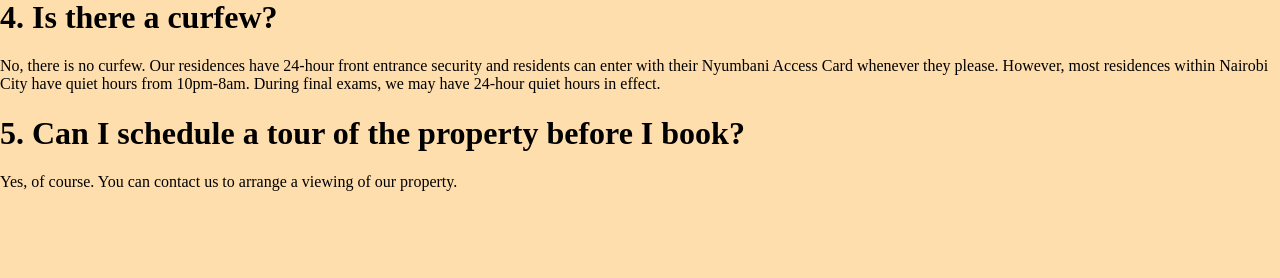
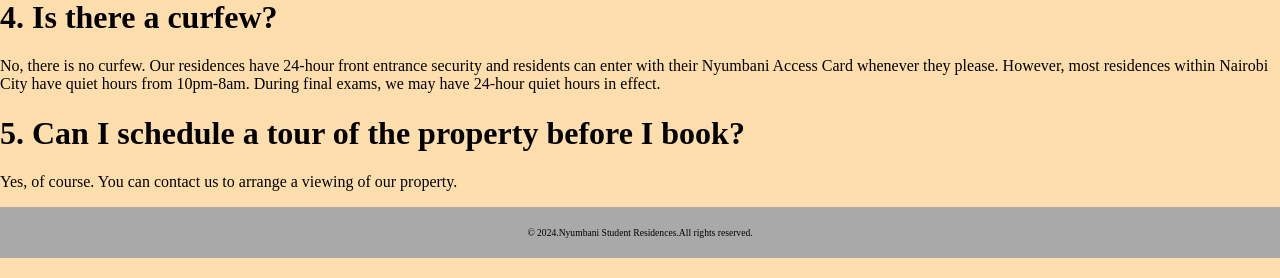
Before and after one commit to JulietMumbi/Project, a PHP site: page /Faq.php in a window 1280 px wide. Shown: the part 522-800 px from the top of the page. Run offline with PHP 8.4, Linux system fonts and the light colour scheme.

Commit message:
formatted my pages and added a footer to two of them

```diff
--- a/Faq.php
+++ b/Faq.php
@@ -25,5 +25,10 @@
         <p>No, there is no curfew. Our residences have 24-hour front entrance security and residents can enter with their Nyumbani Access Card whenever they please. However, most residences within Nairobi City have quiet hours from 10pm-8am. During final exams, we may have 24-hour quiet hours in effect.</p>
         <h1>5. Can I schedule a tour of the property before I book?</h1>
         <p>Yes, of course. You can contact us to arrange a viewing of our property.</p>
+
+        <div class="footer">
+        &copy; 2024.Nyumbani Student Residences.All rights reserved.
+
+    </div>
 </body>
 </html>
--- a/Refer.php
+++ b/Refer.php
@@ -21,5 +21,6 @@
     <li>Refer students to Nyumbani student residences. Ask them to put your unique referral code when they book.</li>
     <li>When your referred student checks in, payout of the referral is done within three days.</li>
    </ol>
+
 </body>
 </html>
--- a/about.php
+++ b/about.php
@@ -26,5 +26,7 @@
         <li>Study Centre</li>
         <li>Fully furnished rooms. </li> </ul>
 
+
+
 </body>
 </html>
--- a/contact.php
+++ b/contact.php
@@ -47,5 +47,9 @@
 
 
 </form>
+<div class="footer">
+        &copy; 2024.Nyumbani Student Residences.All rights reserved.
+
+    </div>
 </body >
 </html>
```
